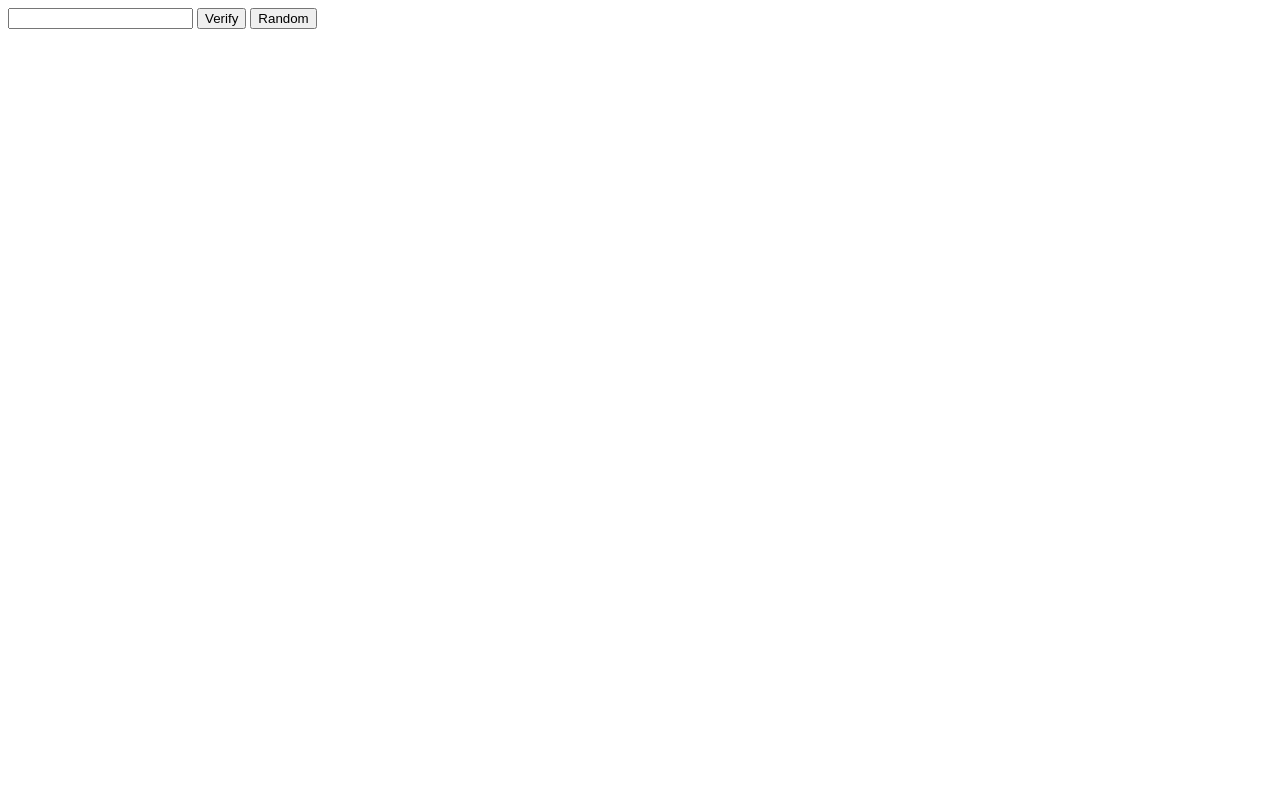
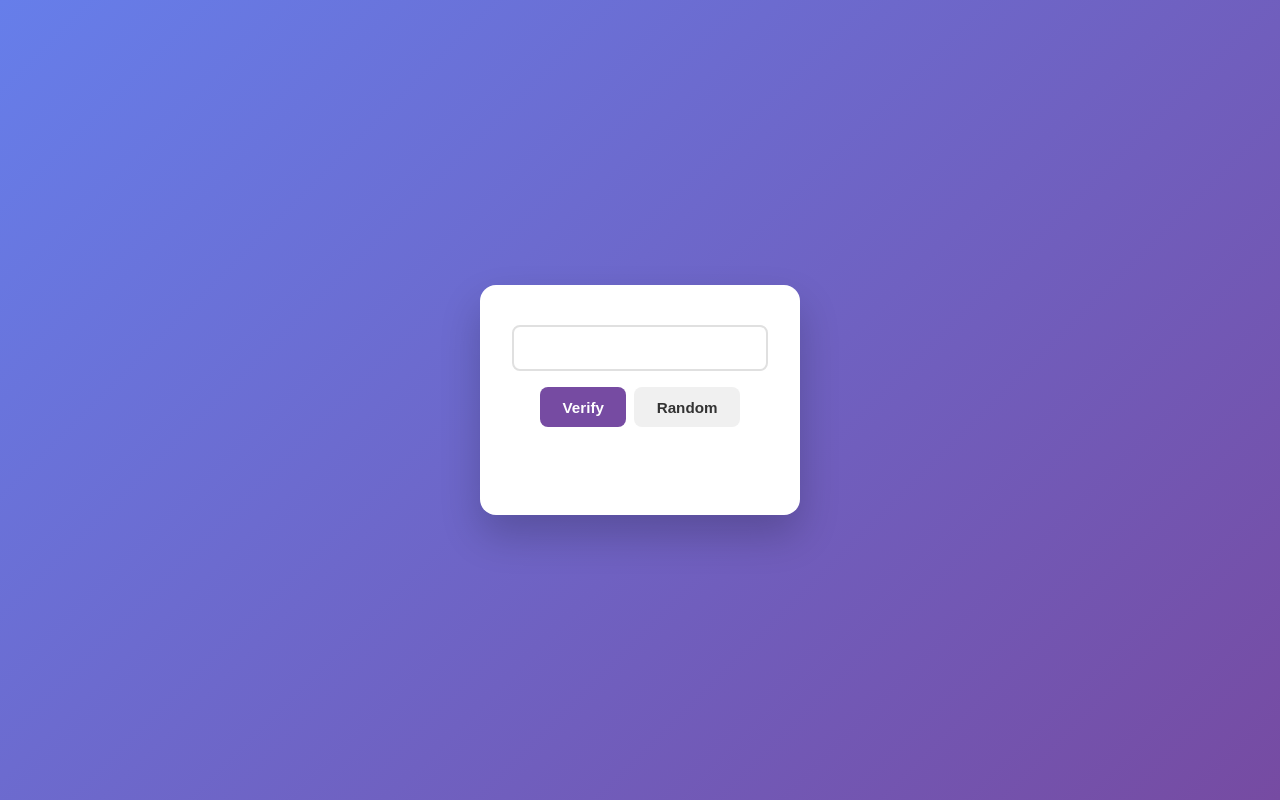
Before and after one commit to armaneousuf/playground, a plain HTML site: page broCode/DOM/ageVarification.html in a window 1280 px wide. Drawn offline with Linux system fonts and the light colour scheme.

Commit message:
update: 2026-07-14 00:33

```diff
--- a/broCode/DOM/ageVarification.html
+++ b/broCode/DOM/ageVarification.html
@@ -4,43 +4,130 @@
     <meta charset="UTF-8" />
     <meta name="viewport" content="width=device-width, initial-scale=1.0" />
     <title>Age varification</title>
+
+    <style>
+      * {
+        margin: 0;
+        padding: 0;
+        box-sizing: border-box;
+      }
+
+      body {
+        min-height: 100vh;
+        display: flex;
+        align-items: center;
+        justify-content: center;
+        font-family: "Segoe UI", system-ui, sans-serif;
+        background: linear-gradient(135deg, #667eea 0%, #764ba2 100%);
+      }
+
+      .container {
+        background: #ffffff;
+        padding: 2.5rem 2rem;
+        border-radius: 16px;
+        box-shadow: 0 20px 40px rgba(0, 0, 0, 0.2);
+        display: flex;
+        flex-direction: column;
+        align-items: center;
+        gap: 1rem;
+        width: 320px;
+      }
+
+      .input {
+        width: 100%;
+        padding: 0.75rem 1rem;
+        font-size: 1rem;
+        border: 2px solid #e0e0e0;
+        border-radius: 8px;
+        outline: none;
+        transition: border-color 0.2s ease;
+      }
+
+      .input:focus {
+        border-color: #764ba2;
+      }
+
+      button {
+        padding: 0.7rem 1.4rem;
+        font-size: 0.95rem;
+        font-weight: 600;
+        border: none;
+        border-radius: 8px;
+        cursor: pointer;
+        transition:
+          transform 0.15s ease,
+          opacity 0.15s ease;
+      }
+
+      button:active {
+        transform: scale(0.96);
+      }
+
+      .verify {
+        background: #764ba2;
+        color: #fff;
+      }
+
+      .verify:hover {
+        opacity: 0.9;
+      }
+
+      .random {
+        background: #f0f0f0;
+        color: #333;
+      }
+
+      .random:hover {
+        background: #e0e0e0;
+      }
+
+      .result {
+        margin-top: 0.5rem;
+        font-size: 1.2rem;
+        color: #333;
+        text-align: center;
+        min-height: 1.5rem;
+      }
+    </style>
   </head>
   <body>
     <div class="container">
-        <input type="text" class="input">
+      <input type="text" class="input" />
+      <div style="display: flex; gap: 0.5rem">
         <button class="verify">Verify</button>
-        <button class="random">Random</button> <br>
+        <button class="random">Random</button>
+      </div>
       <h2 class="result"></h2>
     </div>
   </body>
 
   <script>
-    const verifyBtn = document.querySelector('.verify');
-    const randomBtn = document.querySelector('.random');
-    const result = document.querySelector('.result');
+    const verifyBtn = document.querySelector(".verify");
+    const randomBtn = document.querySelector(".random");
+    const result = document.querySelector(".result");
+    const inputField = document.querySelector(".input");
 
-    verifyBtn.addEventListener('click', () => {
+    verifyBtn.addEventListener("click", () => {
       verifyAge();
-    })
+      inputField.value = "";
+    });
 
-    randomBtn.addEventListener('click', () => {
+    randomBtn.addEventListener("click", () => {
       const num = randomNum(100, 0);
-        document.querySelector('.input').value = num;
+      document.querySelector(".input").value = num;
+    });
 
-    })
-
-    function verifyAge(){
-        const input = Number(document.querySelector('.input').value);
-        if(input >= 18){
-            result.textContent = 'You are eligible'
+    function verifyAge() {
+      const input = Number(inputField.value);
+      if (input >= 18) {
+        result.textContent = "You are eligible";
       } else {
-            result.textContent = 'You are not eligible'
+        result.textContent = "You are not eligible";
       }
     }
 
-    function randomNum(max, min){
+    function randomNum(max, min) {
       return Math.floor(Math.random() * (max - min + 1)) + min;
     }
-
   </script>
 </html>
```
Lines whose indentation alone changed are shown as unchanged.
